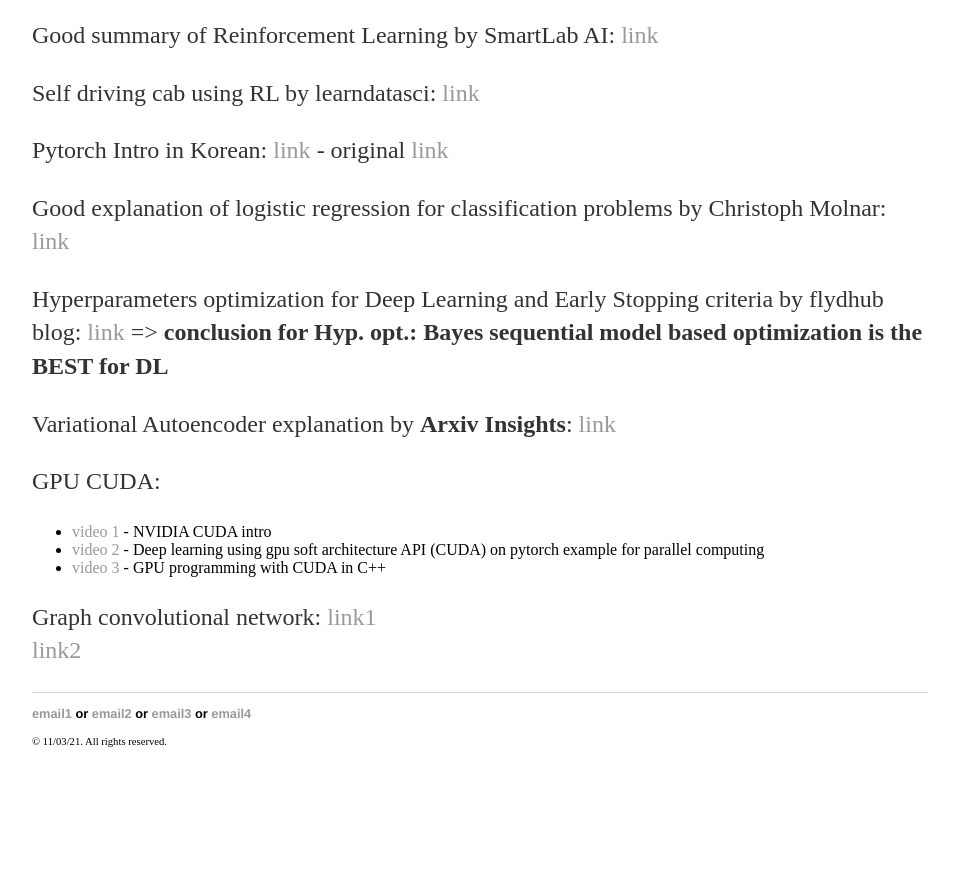
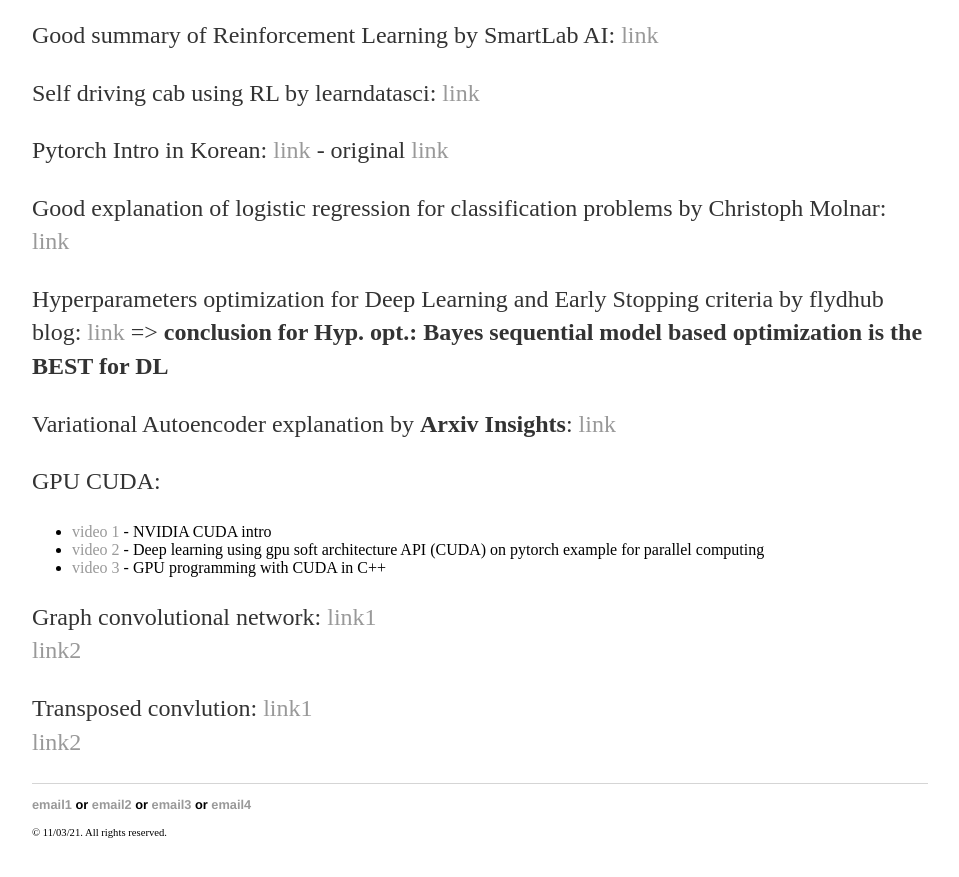
Before and after one commit to yjkweon24/yjkweon24.github.io, a Jekyll site: the page built from _posts/2019-03-16-Academic.md, in a window 1280 px wide and 900 px high, scrolled down 6121 px. Shown: the top 877 px of the window, without its empty margins (160-1119 px from the left). Built offline with Jekyll 4.4.1, drawn with Linux system fonts in a browser that asks for light colours; before the commit the page ends 6930 px from its top, so only the background shows below that.

Commit message:
Update 2019-03-16-Academic.md

```diff
--- a/_posts/2019-03-16-Academic.md
+++ b/_posts/2019-03-16-Academic.md
@@ -148,3 +148,6 @@
 
 Graph convolutional network: [link1](https://neptune.ai/blog/graph-neural-network-and-some-of-gnn-applications)
 <br/>[link2](https://towardsdatascience.com/how-to-do-deep-learning-on-graphs-with-graph-convolutional-networks-7d2250723780)
+
+Transposed convlution: [link1](https://towardsdatascience.com/what-is-transposed-convolutional-layer-40e5e6e31c11)
+<br/>[link2](https://towardsdatascience.com/what-is-transposed-convolutional-layer-40e5e6e31c11)
```
